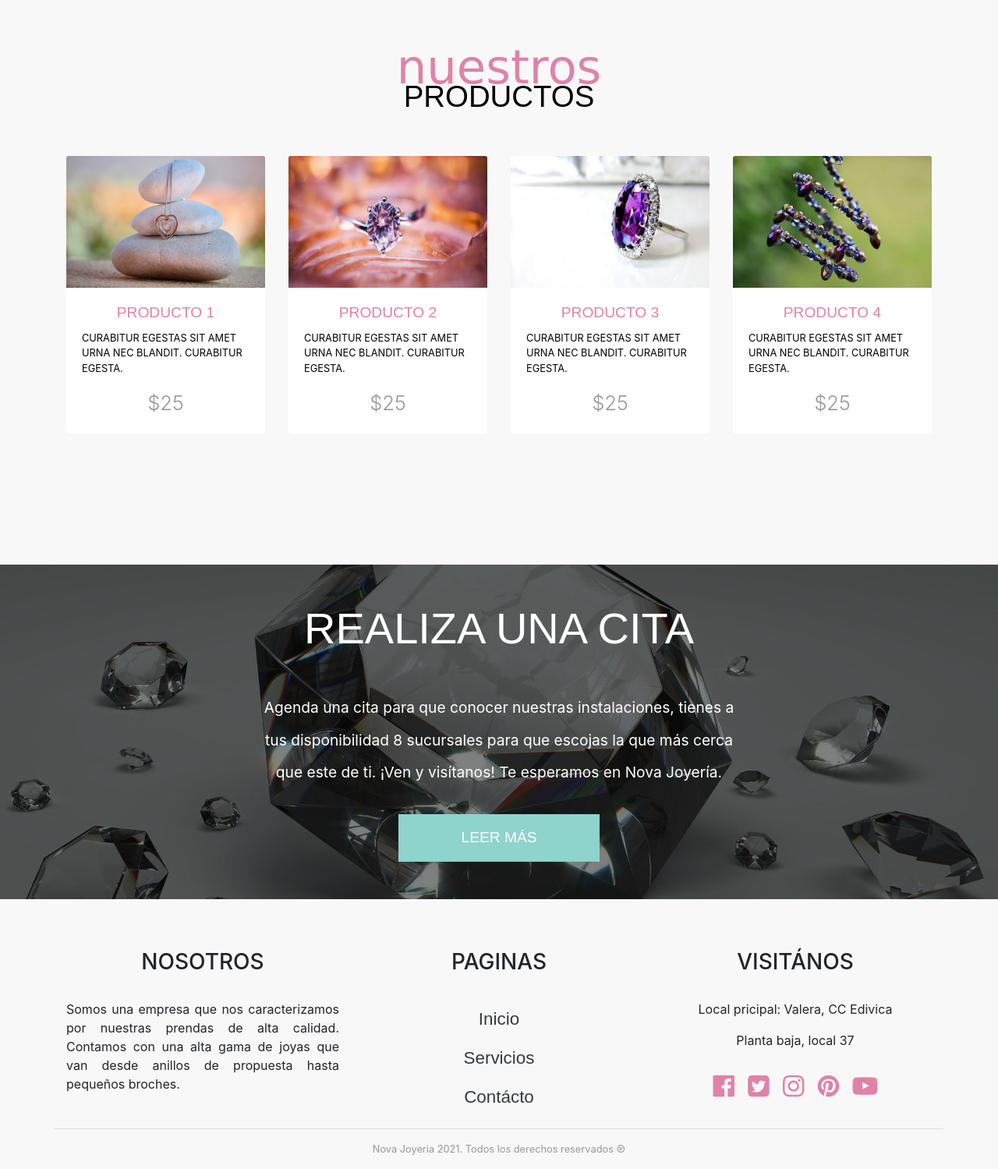
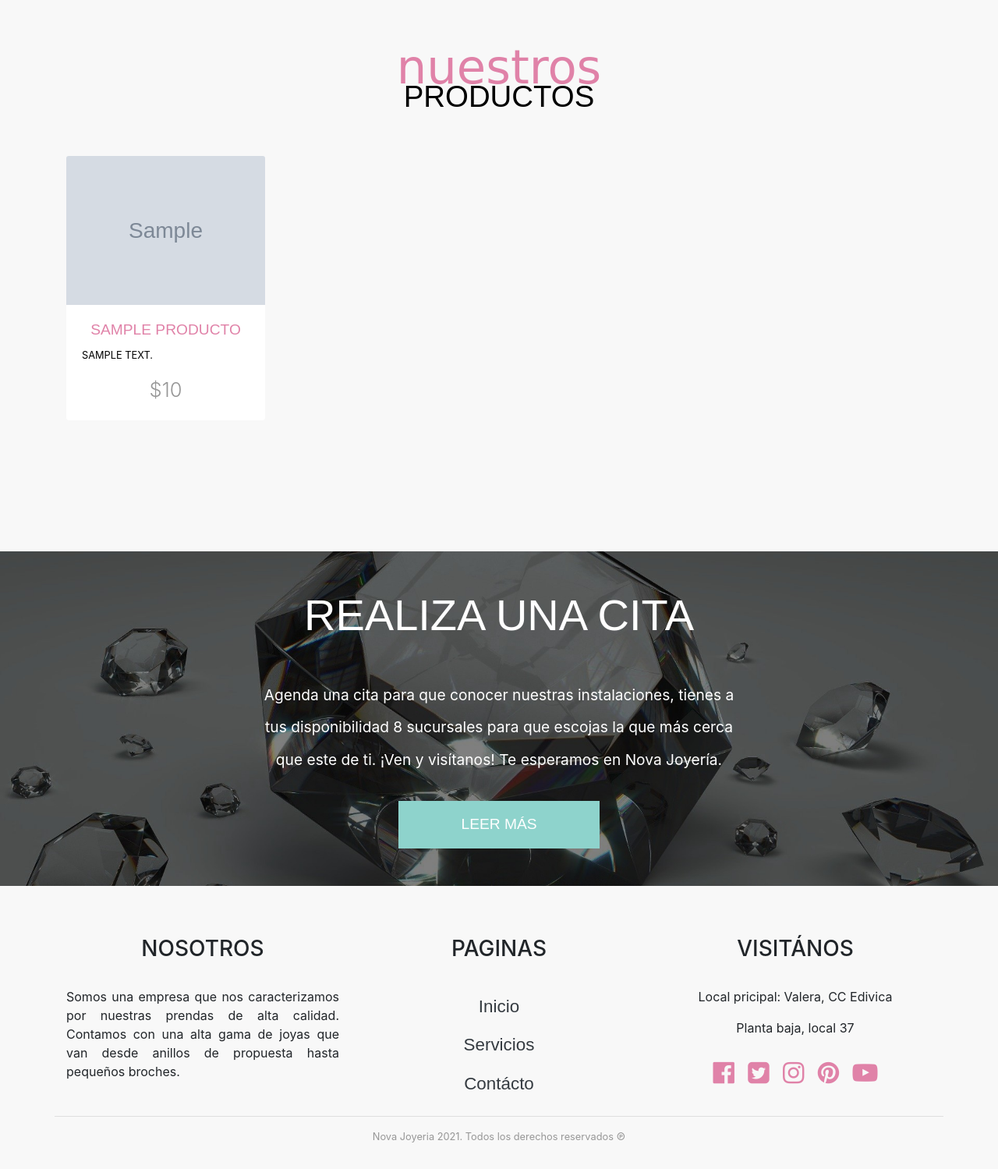
Before and after one commit to Brian-Santeliz/landing-jewelry-php, a PHP site: page / in a window 1280 px wide. Shown: the part 2077-3576 px from the top of the page at 78% size. After the commit the page ends 3542 px from the top, so only its background shows below. Run offline with PHP 8.4, Linux system fonts and the light colour scheme; tables that the repository leaves empty or names only in its code hold one stand-in row (values such as "Sample post"); grey boxes marked "Sample" are stand-in pictures; some web fonts are replaced.

Commit message:
add productos with db

```diff
--- /dev/null
+++ b/controller/funcion.php
@@ -0,0 +1,13 @@
+<?php
+        function obtener_productos($limite=10){
+            include "conexion.php";
+            try {
+                $consulta = "SELECT * FROM productos LIMIT $limite";
+                return $resultado = $conexion->query($consulta);
+            } catch (Exception $error) {
+                echo $error;
+                return array();
+            }
+        }
+
+?>
--- a/index.php
+++ b/index.php
@@ -1,6 +1,7 @@
   <?php
   include "templates/header.php";
   include "templates/navbar.php";
+  include "controller/funcion.php";
   ?>
 <div class="container">
       <div
@@ -196,70 +197,29 @@
         <span class="text-lowercase d-block">nuestros</span> productos
       </h2>
       <div class="row py-5">
+      <?php
+        $productos_db = obtener_productos(4);
+        while($producto = $productos_db->fetch_assoc() ){
+    ?>
         <div class="col-md-3 mb-4">
           <div class="card">
-            <a href="#">
-              <img class="card-img-top" src="img/producto_mini_1.jpg" />
+            <a href="producto.php?productoId=<?php echo $producto["id"]; ?>">
+              <img class="card-img-top" src="img/<?php echo $producto[imagen_mini] ?>" />
               <div class="card-body">
                 <h3 class="card-title text-center text-uppercase">
-                  Producto 1
+                 <?php echo $producto["nombre"] ?>
                 </h3>
                 <p class="card-text text-uppercase">
-                  Curabitur egestas sit amet urna nec blandit. Curabitur egesta.
+                <?php echo $producto["descripcion_corta"] ?>
                 </p>
-                <p class="precio mb-0 lead text-center">$25</p>
+                <p class="precio mb-0 lead text-center">
+                $<?php echo $producto["precio"] ?>
+                </p>
               </div>
             </a>
           </div>
         </div>
-        <div class="col-md-3 mb-4">
-          <div class="card">
-            <a href="#">
-              <img class="card-img-top" src="img/producto_mini_2.jpg" />
-              <div class="card-body">
-                <h3 class="card-title text-center text-uppercase">
-                  Producto 2
-                </h3>
-                <p class="card-text text-uppercase">
-                  Curabitur egestas sit amet urna nec blandit. Curabitur egesta.
-                </p>
-                <p class="precio mb-0 lead text-center">$25</p>
-              </div>
-            </a>
-          </div>
-        </div>
-        <div class="col-md-3 mb-4">
-          <div class="card">
-            <a href="#">
-              <img class="card-img-top" src="img/producto_mini_3.jpg" />
-              <div class="card-body">
-                <h3 class="card-title text-center text-uppercase">
-                  Producto 3
-                </h3>
-                <p class="card-text text-uppercase">
-                  Curabitur egestas sit amet urna nec blandit. Curabitur egesta.
-                </p>
-                <p class="precio mb-0 lead text-center">$25</p>
-              </div>
-            </a>
-          </div>
-        </div>
-        <div class="col-md-3 mb-4">
-          <div class="card">
-            <a href="#">
-              <img class="card-img-top" src="img/producto_mini_4.jpg" />
-              <div class="card-body">
-                <h3 class="card-title text-center text-uppercase">
-                  Producto 4
-                </h3>
-                <p class="card-text text-uppercase">
-                  Curabitur egestas sit amet urna nec blandit. Curabitur egesta.
-                </p>
-                <p class="precio mb-0 lead text-center">$25</p>
-              </div>
-            </a>
-          </div>
-        </div>
+        <?php } ?>
       </div>
     </section>
 
```
